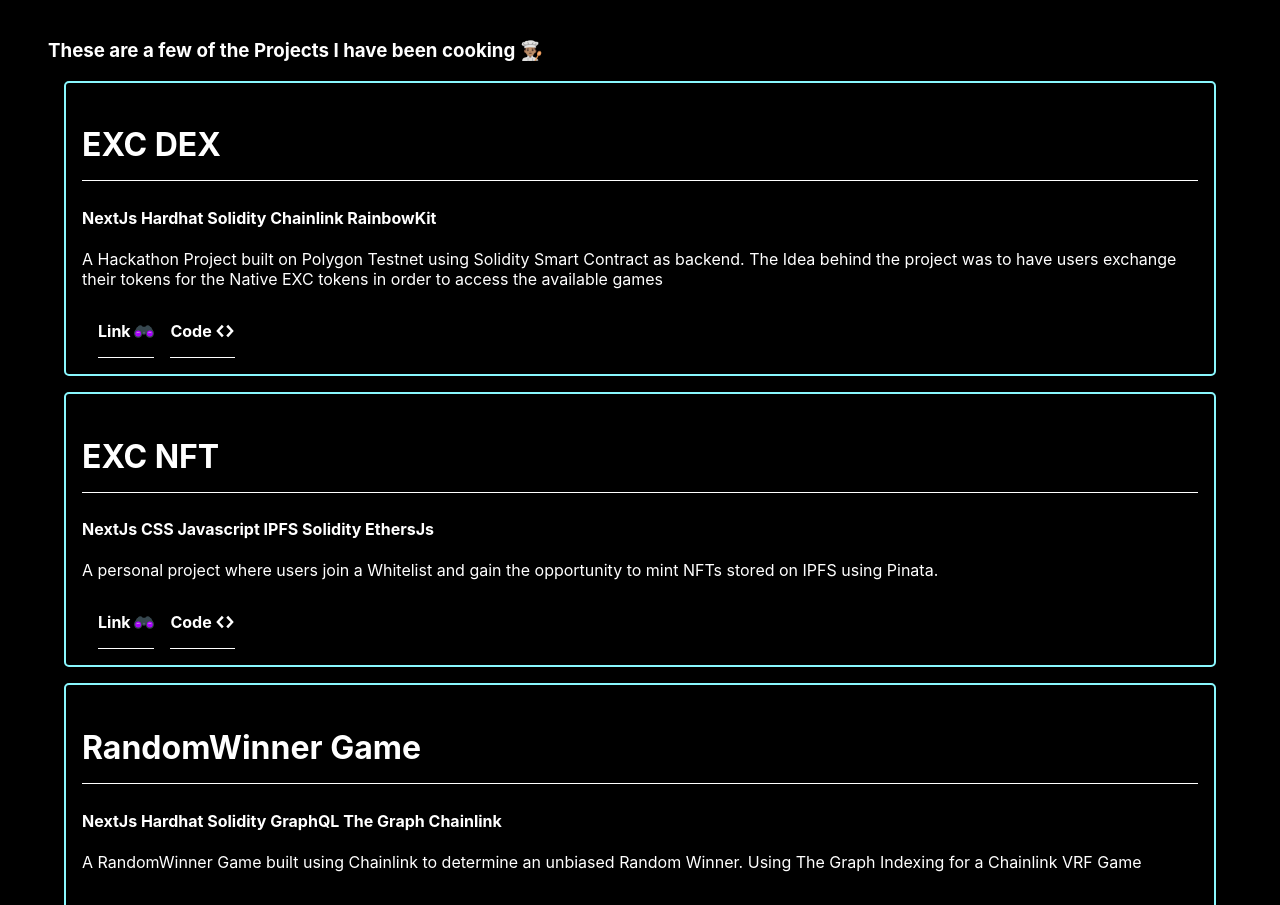
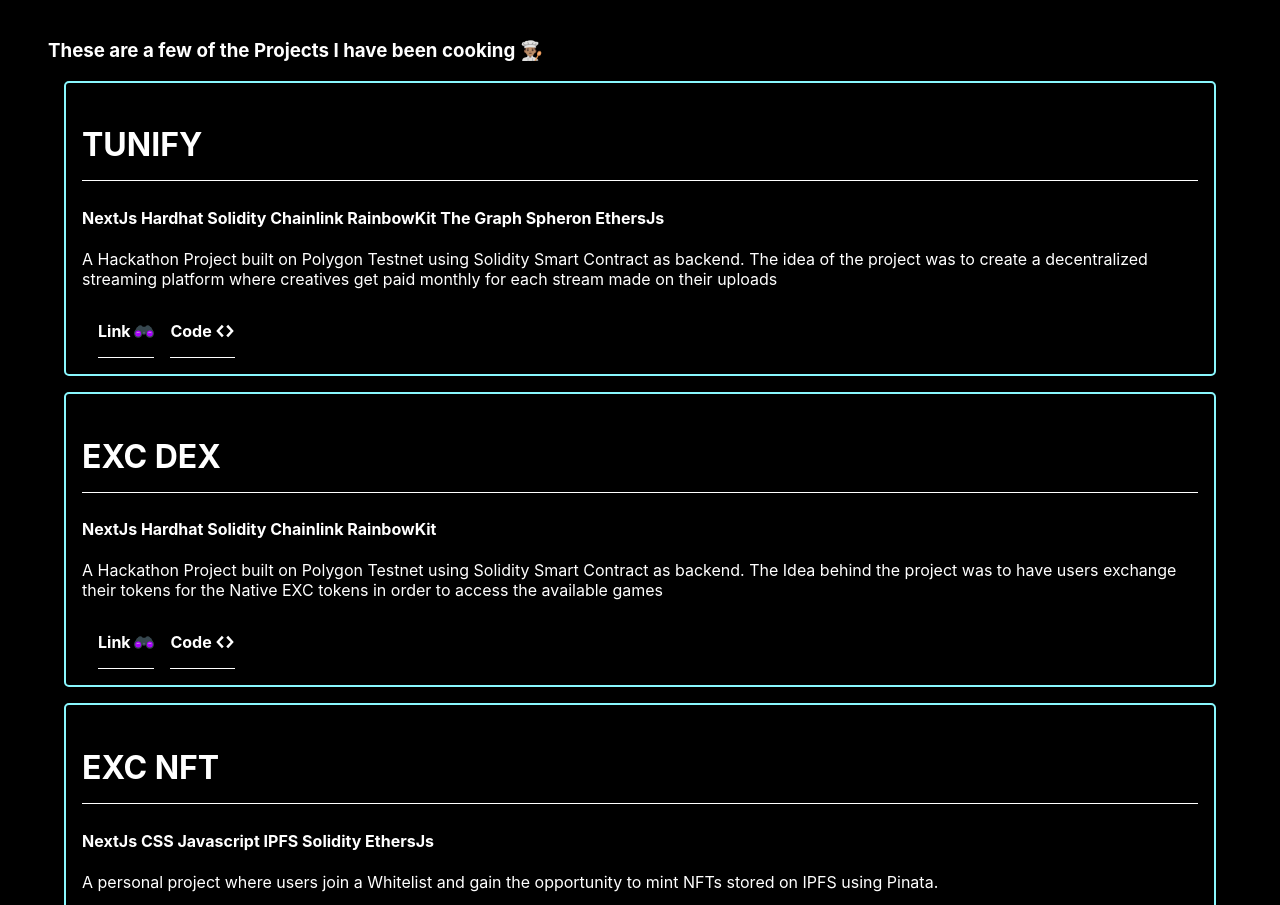
Before and after one commit to Excaliose777/AlaminxAb, a Next.js app: page / in a window 1280 px wide. Shown: the part 1482-2387 px from the top of the page. Built offline with nearby package versions, Linux system fonts and the light colour scheme.

Commit message:
Tunify Project Addition

```diff
--- a/components/Footer.js
+++ b/components/Footer.js
@@ -1,5 +1,6 @@
 import React from 'react'
 import styles from "../components/Footer.module.css"
+import Link from "next/link"
 import {TiDeviceLaptop, TiSocialLinkedin, TiSocialGithubCircular, TiWorld, TiSocialTwitter, TiSocialGithub} from "react-icons/ti"
 
 function Footer() {
@@ -7,8 +8,8 @@
     <>
         <div className = {styles.footer} id="footer">
             <div className = {styles.title}>
-            <h1> ALAMINXAB</h1>
-            <TiDeviceLaptop size={55} color="#66a6ff"/>
+                <Link href="/" passhref><h1> ALAMINXAB</h1></Link>
+                <TiDeviceLaptop size={55} color="#66a6ff"/>
             </div>
             <div className={styles.footer_links}>
                 <h4>Contact</h4>
--- a/components/data.js
+++ b/components/data.js
@@ -1,6 +1,15 @@
 const data = [
     {
         id:1,
+        title:"TUNIFY",
+        stack:"NextJs Hardhat Solidity Chainlink RainbowKit The Graph Spheron EthersJs",
+        desc:'A Hackathon Project built on Polygon Testnet using Solidity Smart Contract as backend. The idea of the project was to create a decentralized streaming platform where creatives get paid monthly for each stream made on their uploads',
+        live:"https://tunify-opal.vercel.app",
+        github:"https://github.com/Excaliose777/Tunify"
+    },
+
+    {
+        id:2,
         title:"EXC DEX",
         stack:"NextJs Hardhat Solidity Chainlink RainbowKit",
         desc:'A Hackathon Project built on Polygon Testnet using Solidity Smart Contract as backend. The Idea behind the project was to have users exchange their tokens for the Native EXC tokens in order to access the available games',
@@ -9,7 +18,7 @@
     },
 
     {
-        id:2,
+        id:3,
         title:"EXC NFT",
         stack:"NextJs CSS Javascript IPFS Solidity EthersJs",
         desc:'A personal project where users join a Whitelist and gain the opportunity to mint NFTs stored on IPFS using Pinata. ',
@@ -18,7 +27,7 @@
     },
 
     {
-        id:3,
+        id:4,
         title:"RandomWinner Game",
         stack:"NextJs Hardhat Solidity GraphQL The Graph Chainlink",
         desc:'A RandomWinner Game built using Chainlink to determine an unbiased Random Winner. Using The Graph Indexing for a Chainlink VRF Game',
@@ -27,7 +36,7 @@
     },
 
     {
-        id:4,
+        id:5,
         title:"EXC DAO",
         stack:"NextJs CSS Javascript Solidity EthersJs",
         desc:'A Decentralized Autonomous Organization built on the Rinkeby Testnet. This project references the Smart Contract of previous projects; wherein only allows holders of a particular NFT and Token participate in voting',
--- a/pages/index.js
+++ b/pages/index.js
@@ -32,7 +32,7 @@
               <h2>👋 A Front-End Dev with specialization in Blockchain Development and also a Technical Writer</h2>
               <p>On a mission to fully transition into a Full Stack Blockchain Developer</p>
               <p>Please leave a feedback too, that will be appreciated</p>
-              <button><a href='#tech'>CONTACT</a></button>
+              <button><a href='#footer'>CONTACT</a></button>
               <button><a href='#about'>LEARN MORE</a></button>
             </div>
             <div className={styles.imageContainer}>
```
